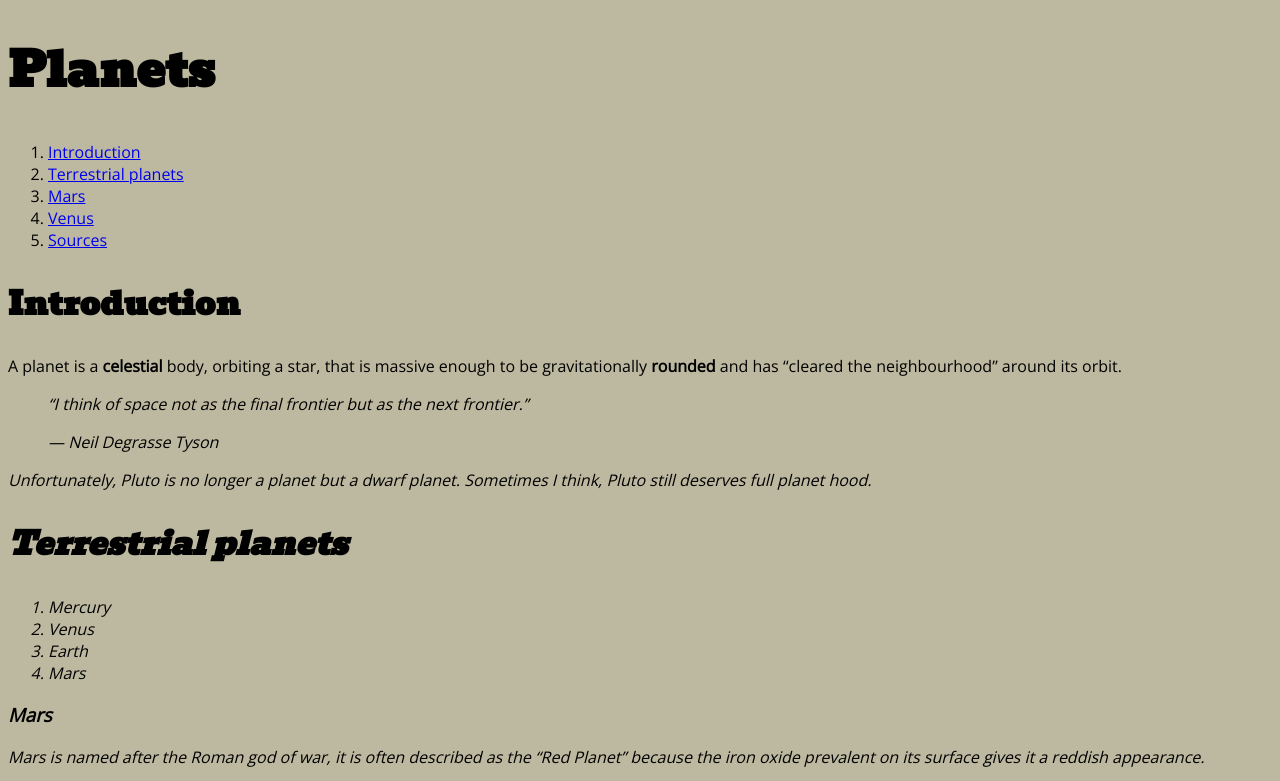
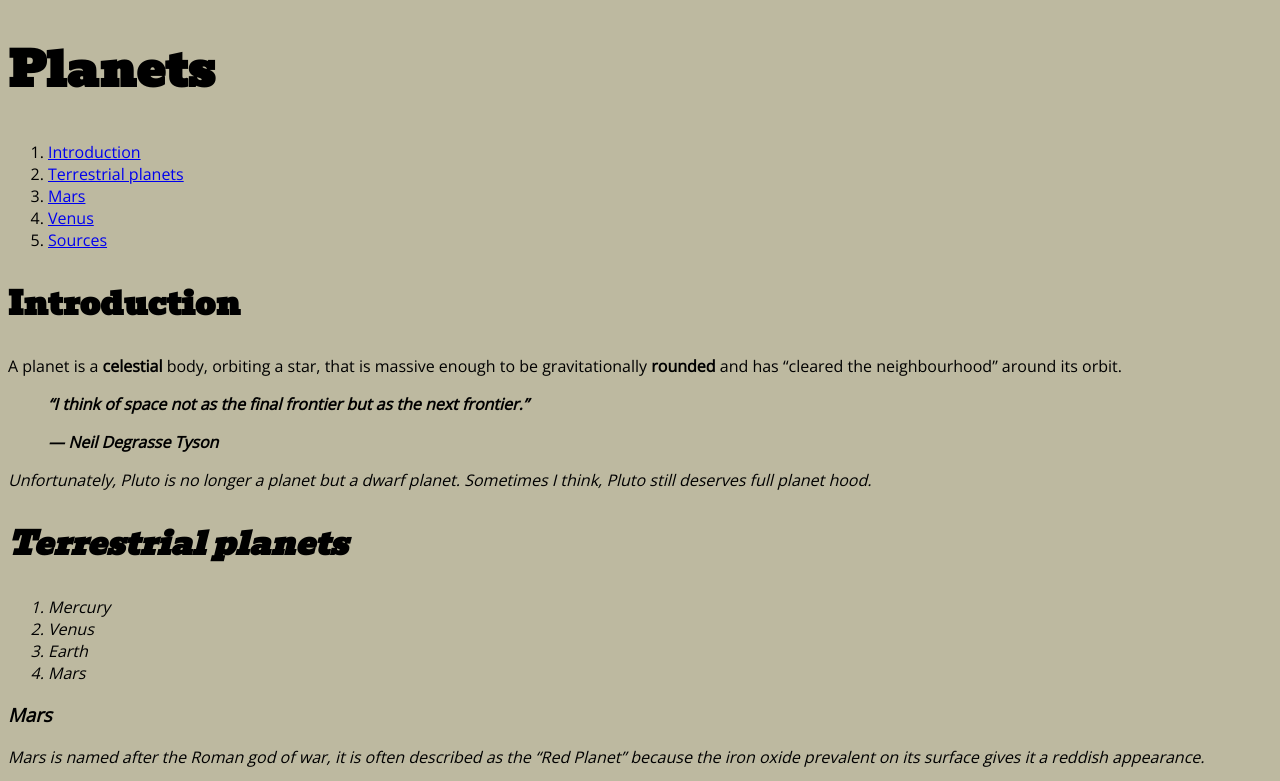
Before and after one commit to kaybow/dsn1674-assignment-3, a plain HTML site: page index.html in a window 1280 px wide. Shown: the top 781 px of the page. Drawn offline with nearby package versions, Linux system fonts and the light colour scheme.

Commit message:
Changed size of the block quote

```diff
--- a/css/main.css
+++ b/css/main.css
@@ -14,3 +14,8 @@ h2 {
 	font-size: 2rem;
 	font-family: 'Bevan', cursive;
 }
+
+blockquote {
+	font-weight: bold;
+	font-size:1rem;
+}
```
